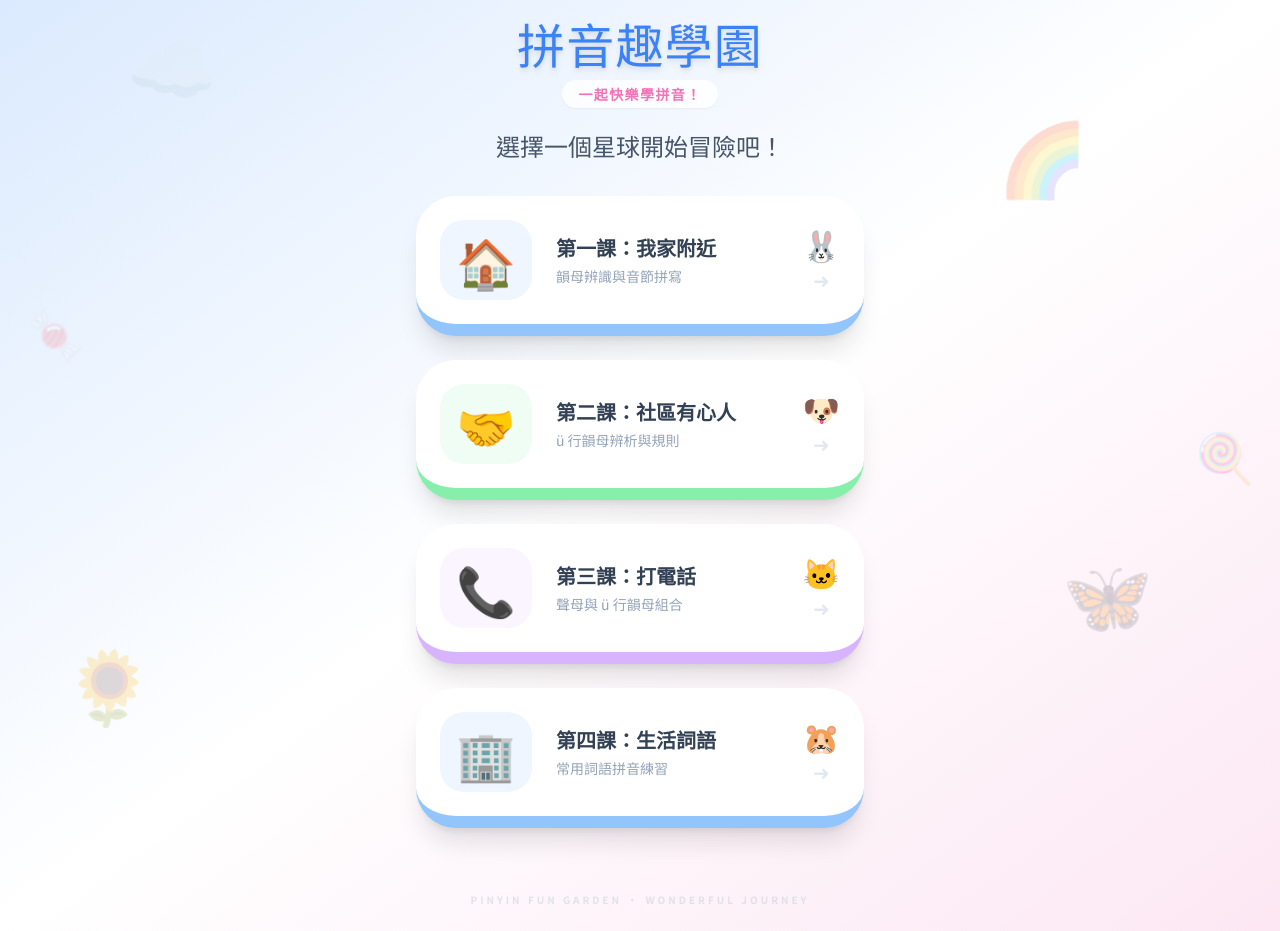
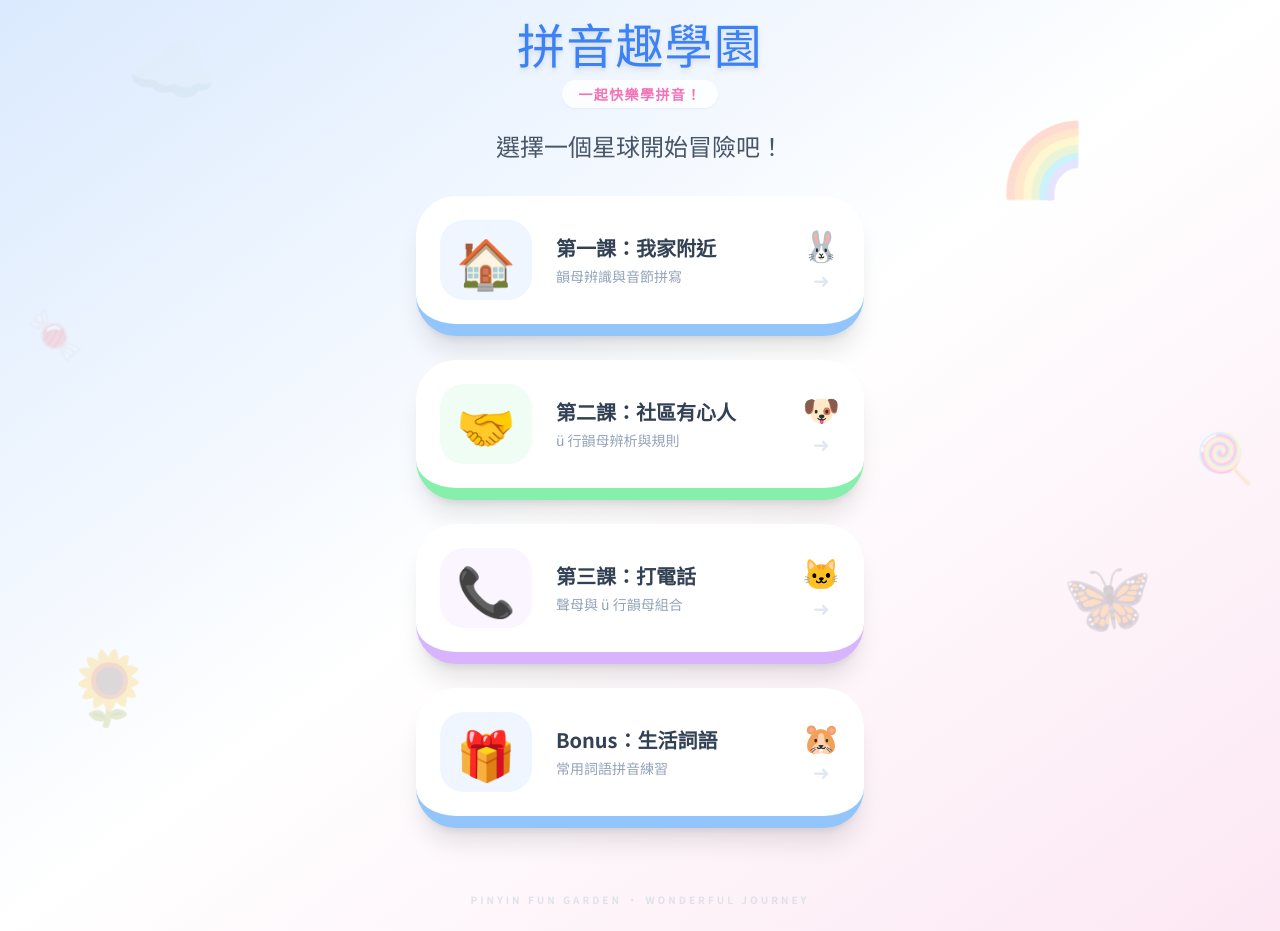
Before and after one commit to tc43023iong-tech/g3xiach1-3passgaepractice, a React (Vite) app: page / in a window 1280 px wide. Built offline with nearby package versions, Linux system fonts and the light colour scheme; a web font is replaced by a local one.

Commit message:
feat: Rename lesson 4 to "Bonus" and update icon
Renames the title of the fourth lesson from "第四課：生活詞語" to "Bonus：生活詞語" and changes the associated icon from an office building to a gift box. This better reflects the supplementary nature of this lesson.

```diff
--- a/constants.ts
+++ b/constants.ts
@@ -287,9 +287,9 @@ export const LESSONS: Lesson[] = [
   },
   {
     id: 4,
-    title: '第四課：生活詞語',
+    title: 'Bonus：生活詞語',
     subtitle: '常用詞語拼音練習',
-    icon: '🏢',
+    icon: '🎁',
     animal: '🐹',
     questions: [
       {
```
